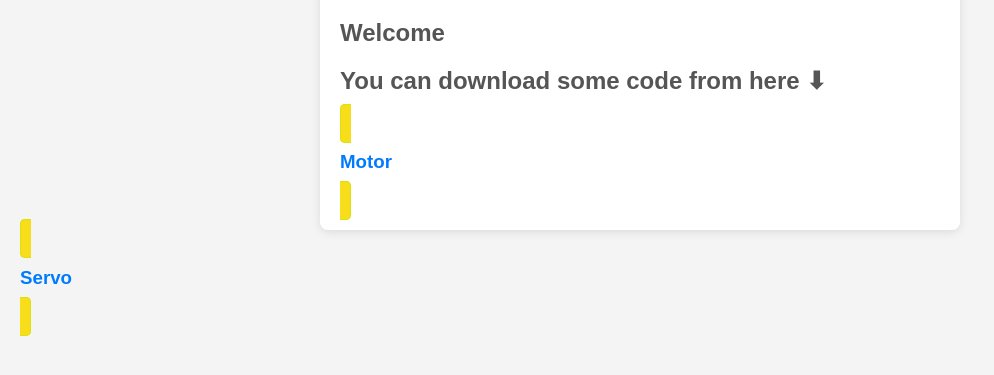
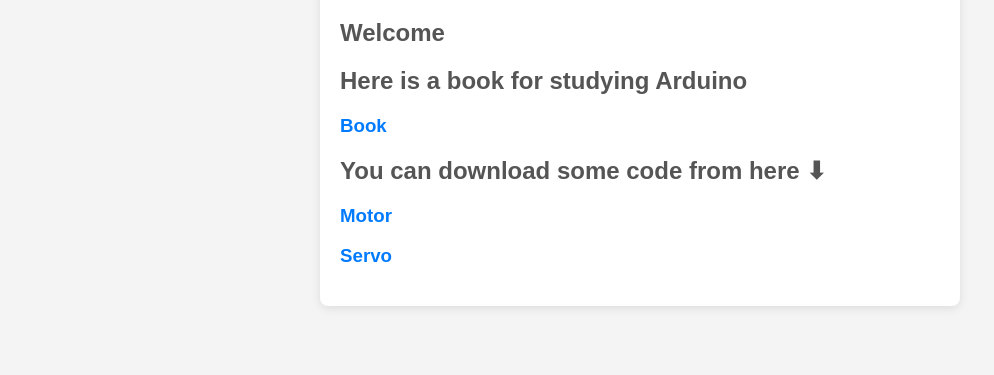
Before and after one commit to AL-sama0/arduino, a plain HTML site: page index.html in a window 1280 px wide. Shown: the part 101-476 px from the top of the page, without its empty margins (0-994 px from the left). Drawn offline with Linux system fonts and the light colour scheme.

Commit message:
Update index.html

```diff
--- a/index.html
+++ b/index.html
@@ -32,33 +32,26 @@
             border-radius: 8px;
             box-shadow: 0 2px 10px rgba(0, 0, 0, 0.1);
         }
-        .box {
-            border: 1px solid #d8e20e; /* Adds a light border */
-            padding: 10px; /* Adds padding inside the box */
-            margin-top: 20px; /* Space above the box */
-            background-color: #f7dd1a; /* Slightly lighter background for the box */
-            border-radius: 5px; /* Rounded corners for the box */
-        }
     </style>
 </head>
 <body>
     <div class="content">
         <h1>Arduino Studying Website</h1>
         <h2>Welcome</h2>
+        <h2>Here is a book for studying Arduino</h2>
+        <a href="Arduino 教材.pdf" download>
+            <h3>Book</h3>
+        </a>
 
         <h2>You can download some code from here ⬇</h2>
 
-    <dix class="box">
         <a href="Motor.zip" download>
             <h3>Motor</h3>
-    </div>
         </a>
 
-    <dix class="box">
         <a href="Servo.zip" download>
             <h3>Servo</h3>
+        </a>
     </div>
-        </a>
-
 </body>
 </html>
```
